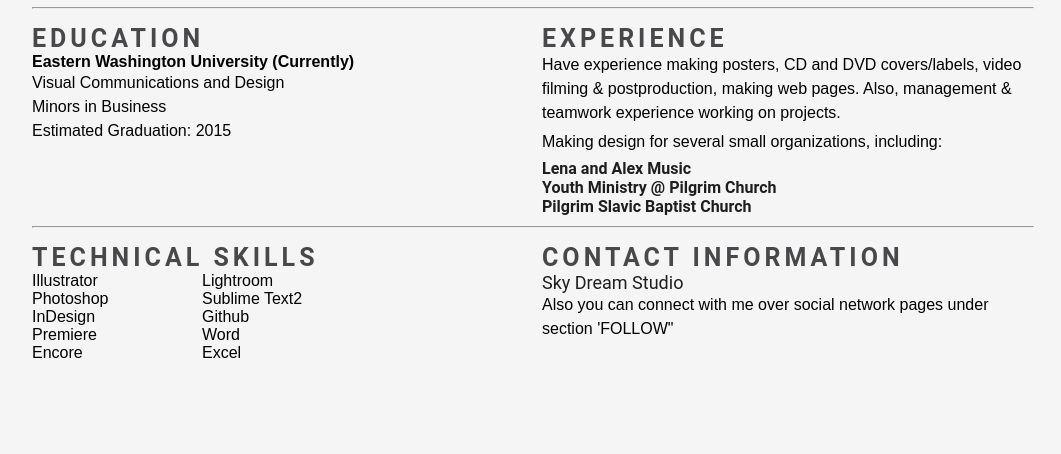
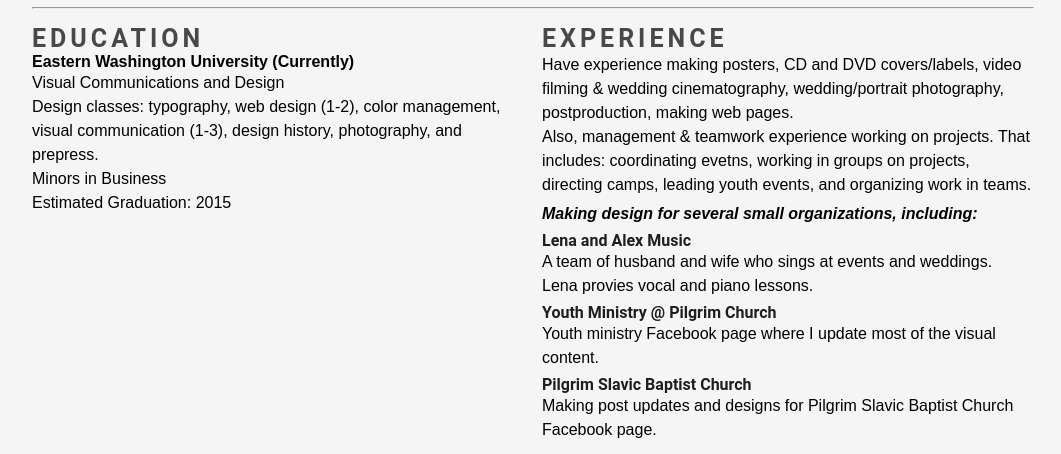
Before and after one commit to danielk7/p2-resume, a plain HTML site: page index.html in a window 1280 px wide. Shown: the part 229-683 px from the top of the page, without its empty margins (108-1169 px from the left). Drawn offline with Linux system fonts and the light colour scheme; a web font is replaced by a local one.

Commit message:
Version 8
*Updating information

```diff
--- a/css/styles.css
+++ b/css/styles.css
@@ -148,6 +148,12 @@ h5 {
 }
 
 
+h6 {
+	font-size: 16px;
+	font-weight: bolder;
+	font-style: italic;
+}
+
 
 /* FOLLOW Title */
 @import url('http://fonts.googleapis.com/css?family=Lato:300');
--- a/index.html
+++ b/index.html
@@ -39,6 +39,7 @@
 			<h3>Education</h3>
 			<h4>Eastern Washington University (Currently)<br></h4>
 			<p>Visual Communications and Design<br>
+			Design classes: typography, web design (1-2), color management, visual communication (1-3), design history, photography, and prepress.<br>
 			Minors in Business<br>
 			Estimated Graduation: 2015
 			</p>
@@ -46,12 +47,16 @@
 
 		<div class="grid_6 omega">
 			<h3>Experience</h3>
-			<p>Have experience making posters, CD and DVD covers/labels, video filming &amp; postproduction, making web pages. Also, management &amp; teamwork experience working on projects.
-			<p>Making design for several small organizations, including:</p>
+			<p>Have experience making posters, CD and DVD covers/labels, video filming &amp; wedding cinematography, wedding/portrait photography, postproduction, making web pages.<br>
+			Also, management &amp; teamwork experience working on projects. That includes: coordinating evetns, working in groups on projects, directing camps, leading youth events, and organizing work in teams.
+			<h6><p>Making design for several small organizations, including:</p></h6>
 			<ul>
 				<li><a class="link" href="https://www.facebook.com/alexlenamusic"><h5>Lena and Alex Music</h5></a></li>
+				<p>A team of husband and wife who sings at events and weddings. Lena provies vocal and piano lessons.</p>
 				<li><a class="link" href="https://www.facebook.com/pilgrimyouth?ref=hl"><h5>Youth Ministry @ Pilgrim Church</h5></a></li>
+				<p>Youth ministry Facebook page where I update most of the visual content.</p>
 				<li><a class="link" href="https://www.facebook.com/pages/Pilgrim-Slavic-Baptist-Church/191063207603466?ref=hl"><h5>Pilgrim Slavic Baptist Church</h5></a></li>
+				<p>Making post updates and designs for Pilgrim Slavic Baptist Church Facebook page.</p>
 			</ul>
 		</div>
 
@@ -79,7 +84,7 @@
 
 		<div class="grid_6 omega">
 			<h3>Contact Information</h3>
-			<a class="link" href="http://skydreamstudio.com/">Sky Dream Studio</a>
+			<p>Please visit my website for more video/photo content and connect through a contact form: <a class="link" href="http://skydreamstudio.com/">Sky Dream Studio</a></p>
 			<p>Also you can connect with me over social network pages under section 'FOLLOW"
 			</p>
 		</div>
```
